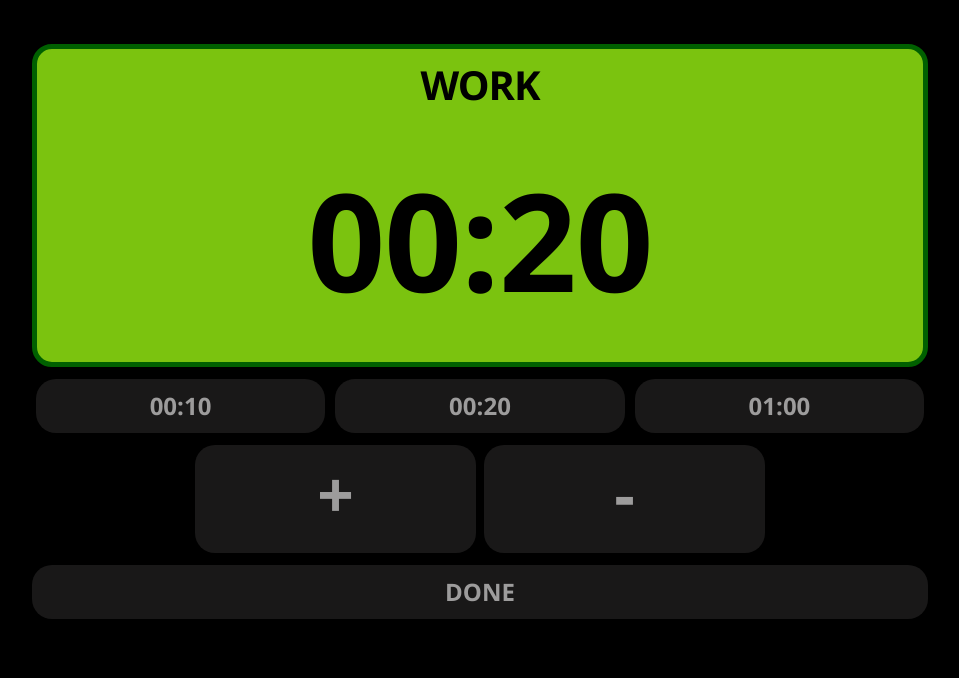
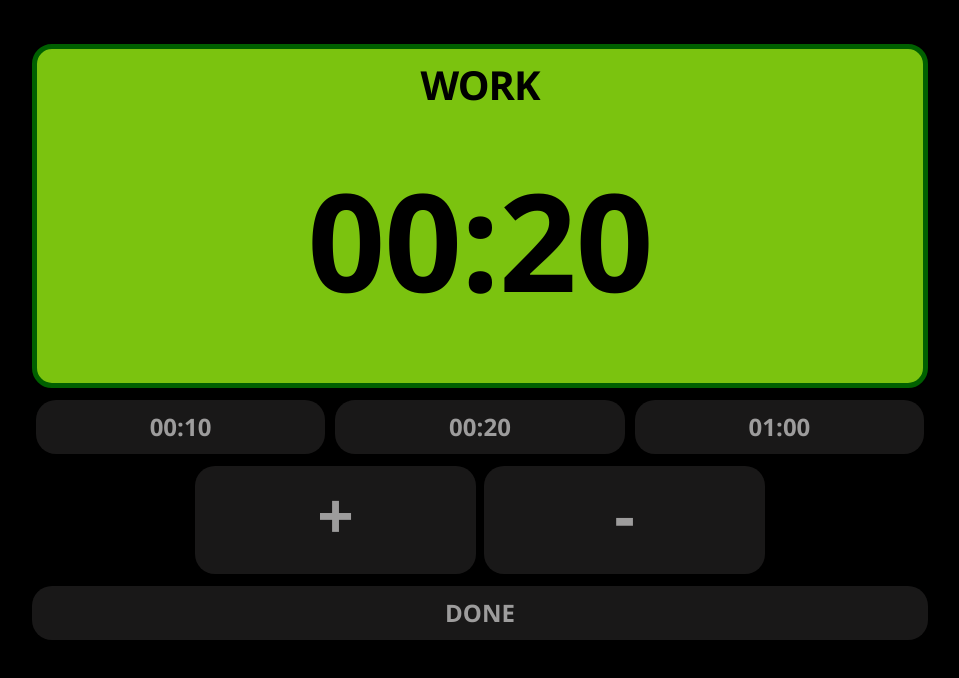
Before and after one commit to c1b3rt00lk1t/free-tabata, a React (Create React App) app: page /work in a window 1280 px wide. Shown: the top 678 px of the page, without its empty margins (160-1119 px from the left). Built offline with nearby package versions, Linux system fonts and the light colour scheme.

Commit message:
Fix for disalignments when changing to workout or to set countdowns.

```diff
--- a/src/index.css
+++ b/src/index.css
@@ -30,6 +30,11 @@ body{
     justify-content: space-between;
     align-items: center;
     gap: 0.5vh;
+}
+
+/* this height prevents the content of the container - which is slightly shorter - to move the rest of the content*/
+.height{
+    height: calc(var(--countdownBtnsHeight)*1.1);
 }
 
 .margintop-5vh{
@@ -137,7 +142,7 @@ body{
 
 .display{
     width: var(--mobile-width);
-    height: calc(var(--countdownBtnsHeight)*1.01);
+    height: calc(var(--countdownBtnsHeight)*1.1);
     border-radius: var(--mobile-border-radius);
     margin: 0.51vh;
     padding: 1vh;
@@ -380,7 +385,7 @@ body{
 
     .display{
         width: var(--medium-screen-width);
-        height: calc(var(--countdownBtnsHeight)*1.01);
+        height: calc(var(--countdownBtnsHeight)*1.1);
         border-radius: var(--mobile-border-radius);
         margin: 0.5vh;
         padding: 1vh;
@@ -506,7 +511,7 @@ body{
 
     .display{
         width: var(--large-screen-width);
-        height: calc(var(--countdownBtnsHeight)*1.01);
+        height: calc(var(--countdownBtnsHeight)*1.1);
         border-radius: var(--mobile-border-radius);
         margin: 0.5vh;
         padding: 1vh;
--- a/src/pages/Cycles.jsx
+++ b/src/pages/Cycles.jsx
@@ -1,26 +1,27 @@
-import React from 'react'
-import DefaultCycles from '../components/DefaultCycles';
+import React from "react";
+import DefaultCycles from "../components/DefaultCycles";
 import DisplayCycle from "../components/DisplayCycle";
 import DoneButton from "../components/DoneButton";
-import ControlsPlusMinus from '../components/ControlsPlusMinus';
+import ControlsPlusMinus from "../components/ControlsPlusMinus";
 
 const Cycles = () => {
   return (
-    <div className='verticalContainer'>
-    <DisplayCycle type='cycles'/>
-    <div className="horizontalContainer">
-    <DefaultCycles type='cycles' number={1}/>
-      <DefaultCycles type='cycles' number={8}/>
-      <DefaultCycles type='cycles' number={12}/>
-    </div>
-    <div className="horizontalContainer controlPlusMinusContainer">
+    <div className="verticalContainer">
+      <div className="verticalContainer height">
+        <DisplayCycle type="cycles" />
+      </div>
+      <div className="horizontalContainer">
+        <DefaultCycles type="cycles" number={1} />
+        <DefaultCycles type="cycles" number={8} />
+        <DefaultCycles type="cycles" number={12} />
+      </div>
+      <div className="horizontalContainer controlPlusMinusContainer">
         <ControlsPlusMinus type="cycles" sign="+1" />
         <ControlsPlusMinus type="cycles" sign="-1" />
       </div>
-    <DoneButton/>
-  </div>
+      <DoneButton />
+    </div>
+  );
+};
 
-  )
-}
-
-export default Cycles
+export default Cycles;
--- a/src/pages/Main.jsx
+++ b/src/pages/Main.jsx
@@ -13,7 +13,7 @@ const Main = () => {
 
   return (
     <>
-      <div className={"verticalContainer"}>
+      <div className={"verticalContainer height"}>
         {!generalMode && <CountdownButton type={"prepare"} />}
         {!generalMode && <CountdownButton type={"work"} />}
         {!generalMode && <CountdownButton type={"rest"} />}
--- a/src/pages/Prepare.jsx
+++ b/src/pages/Prepare.jsx
@@ -7,7 +7,9 @@ import DoneButton from "../components/DoneButton";
 const Prepare = () => {
   return (
     <div className="verticalContainer">
-      <DisplayCountdown type="prepare" />
+      <div className="verticalContainer height">
+        <DisplayCountdown type="prepare" />
+      </div>
       <div className="horizontalContainer">
         <DefaultTimings type="prepare" seconds={0} />
         <DefaultTimings type="prepare" seconds={10} />
--- a/src/pages/Rest.jsx
+++ b/src/pages/Rest.jsx
@@ -1,25 +1,27 @@
-import React from 'react'
+import React from "react";
 import DefaultTimings from "../components/DefaultTimings";
 import DisplayCountdown from "../components/DisplayCountdown";
 import DoneButton from "../components/DoneButton";
-import ControlsPlusMinus from '../components/ControlsPlusMinus';
+import ControlsPlusMinus from "../components/ControlsPlusMinus";
 
 const Rest = () => {
   return (
-    <div className='verticalContainer'>
-      <DisplayCountdown type='rest'/>
+    <div className="verticalContainer">
+      <div className="verticalContainer height">
+        <DisplayCountdown type="rest" />
+      </div>
       <div className="horizontalContainer">
-        <DefaultTimings type='rest' seconds={10}/>
-        <DefaultTimings type='rest' seconds={20}/>
-        <DefaultTimings type='rest' seconds={60}/>
+        <DefaultTimings type="rest" seconds={10} />
+        <DefaultTimings type="rest" seconds={20} />
+        <DefaultTimings type="rest" seconds={60} />
       </div>
       <div className="horizontalContainer controlPlusMinusContainer">
         <ControlsPlusMinus type="rest" sign="+1" />
         <ControlsPlusMinus type="rest" sign="-1" />
       </div>
-      <DoneButton/>
+      <DoneButton />
     </div>
-  )
-}
+  );
+};
 
-export default Rest
+export default Rest;
--- a/src/pages/Tabatas.jsx
+++ b/src/pages/Tabatas.jsx
@@ -1,26 +1,27 @@
-import React from 'react'
-import DefaultCycles from '../components/DefaultCycles';
+import React from "react";
+import DefaultCycles from "../components/DefaultCycles";
 import DisplayCycle from "../components/DisplayCycle";
 import DoneButton from "../components/DoneButton";
-import ControlsPlusMinus from '../components/ControlsPlusMinus';
+import ControlsPlusMinus from "../components/ControlsPlusMinus";
 
 const Tabatas = () => {
   return (
-    <div className='verticalContainer'>
-      <DisplayCycle type='tabatas'/>
+    <div className="verticalContainer">
+      <div className="verticalContainer height">
+        <DisplayCycle type="tabatas" />
+      </div>
       <div className="horizontalContainer">
-      <DefaultCycles type='tabatas' number={1}/>
-      <DefaultCycles type='tabatas' number={5}/>
-      <DefaultCycles type='tabatas' number={10}/>
-
+        <DefaultCycles type="tabatas" number={1} />
+        <DefaultCycles type="tabatas" number={5} />
+        <DefaultCycles type="tabatas" number={10} />
       </div>
       <div className="horizontalContainer controlPlusMinusContainer">
         <ControlsPlusMinus type="tabatas" sign="+1" />
         <ControlsPlusMinus type="tabatas" sign="-1" />
       </div>
-      <DoneButton/>
+      <DoneButton />
     </div>
-  )
-}
+  );
+};
 
-export default Tabatas
+export default Tabatas;
--- a/src/pages/Work.jsx
+++ b/src/pages/Work.jsx
@@ -1,25 +1,27 @@
-import React from 'react'
+import React from "react";
 import DefaultTimings from "../components/DefaultTimings";
 import DisplayCountdown from "../components/DisplayCountdown";
 import DoneButton from "../components/DoneButton";
-import ControlsPlusMinus from '../components/ControlsPlusMinus';
+import ControlsPlusMinus from "../components/ControlsPlusMinus";
 
 const Work = () => {
   return (
-    <div className='verticalContainer'>
-      <DisplayCountdown type='work'/>
+    <div className="verticalContainer">
+      <div className="verticalContainer height">
+        <DisplayCountdown type="work" />
+      </div>
       <div className="horizontalContainer">
-        <DefaultTimings type='work' seconds={10}/>
-        <DefaultTimings type='work' seconds={20}/>
-        <DefaultTimings type='work' seconds={60}/>
+        <DefaultTimings type="work" seconds={10} />
+        <DefaultTimings type="work" seconds={20} />
+        <DefaultTimings type="work" seconds={60} />
       </div>
       <div className="horizontalContainer controlPlusMinusContainer">
         <ControlsPlusMinus type="work" sign="+1" />
         <ControlsPlusMinus type="work" sign="-1" />
       </div>
-      <DoneButton/>
+      <DoneButton />
     </div>
-  )
-}
+  );
+};
 
-export default Work
+export default Work;
```
